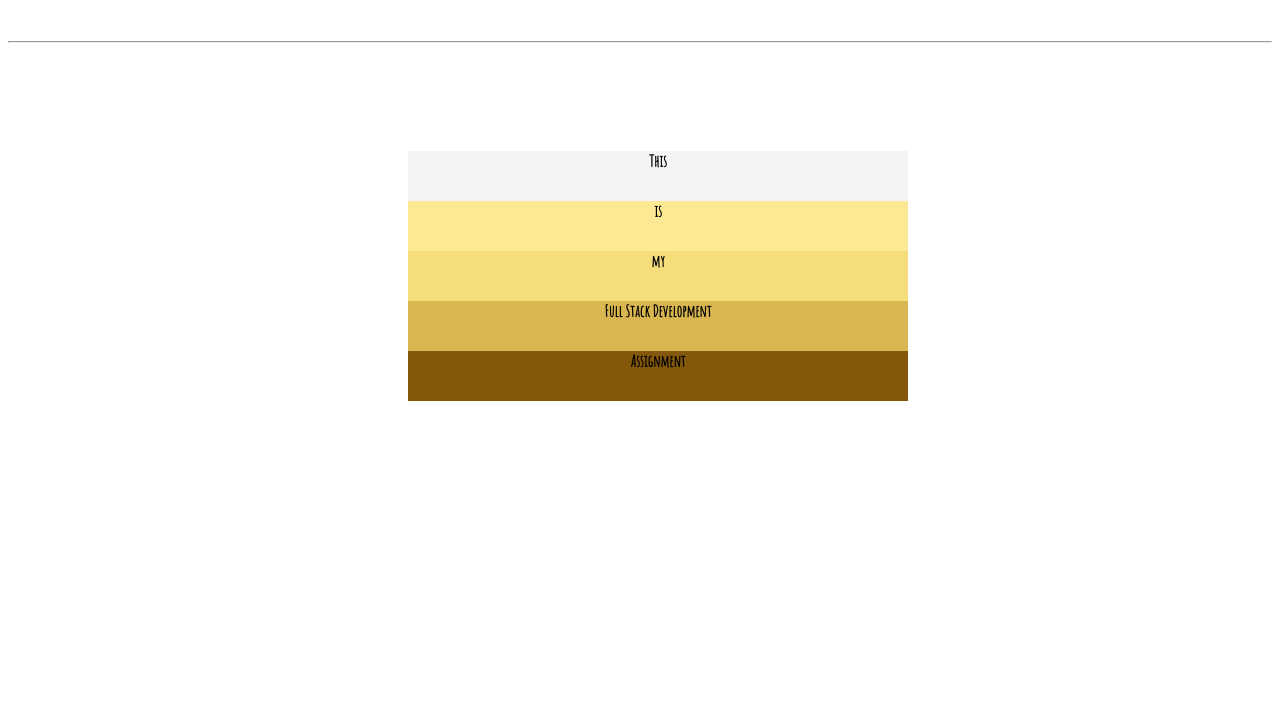
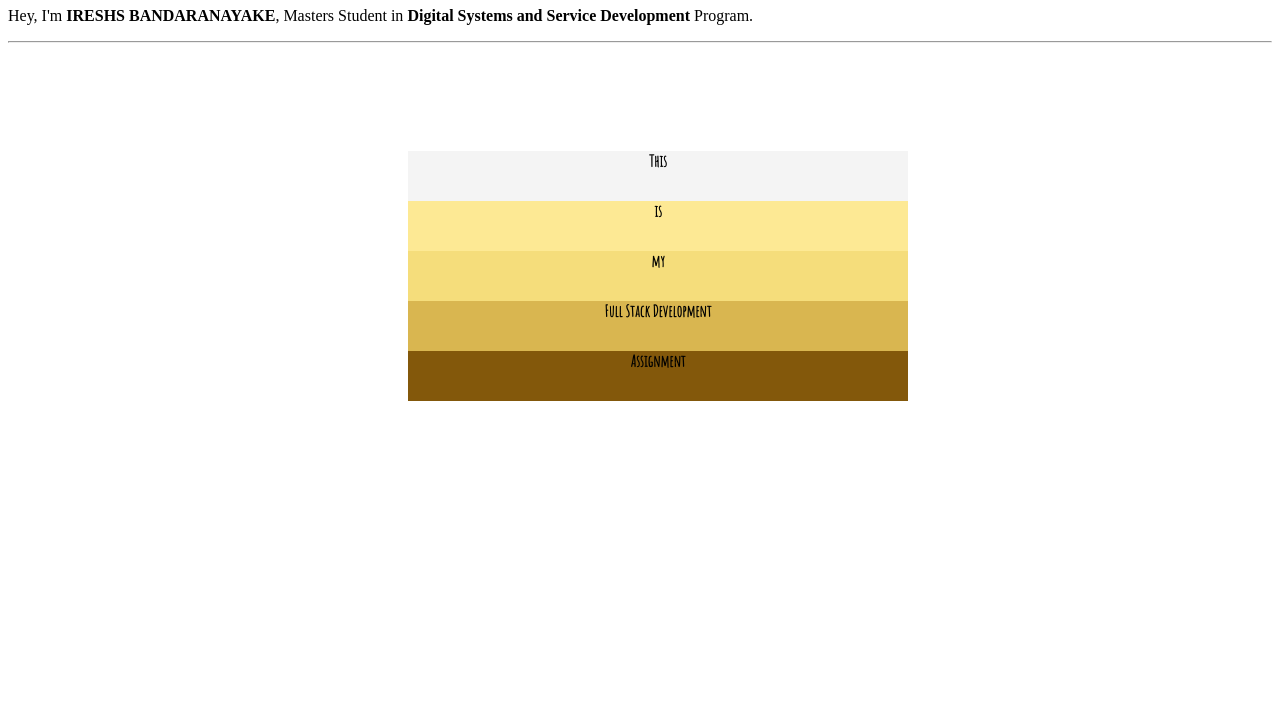
Before and after one commit to IreshaBandaranayake/FullStackDevelopment, a plain HTML site: page index.html in a window 1280 px wide. Shown: the part 73-800 px from the top of the page. Drawn offline with Linux system fonts and the light colour scheme.

Commit message:
Done Changes

```diff
--- a/index.html
+++ b/index.html
@@ -92,7 +92,7 @@
 
     <body>
         <h1 style="font-family: Sofia; text-align: center; color: #fff;">Assignment 01</h1>
-        <p class="para1" style="font-family: Sofia; color: #fff;">Hey, I'm <strong>IRESHS BANDARANAYAKE</strong>, Masters Student in <strong>Digital Systems and Service Development </strong>Program.</p>
+        <p class="para1" style="font-family: Sofia; font-size: medium;">Hey, I'm <strong>IRESHS BANDARANAYAKE</strong>, Masters Student in <strong>Digital Systems and Service Development </strong>Program.</p>
         <hr>
         <div></div>
         <div></div>
```
